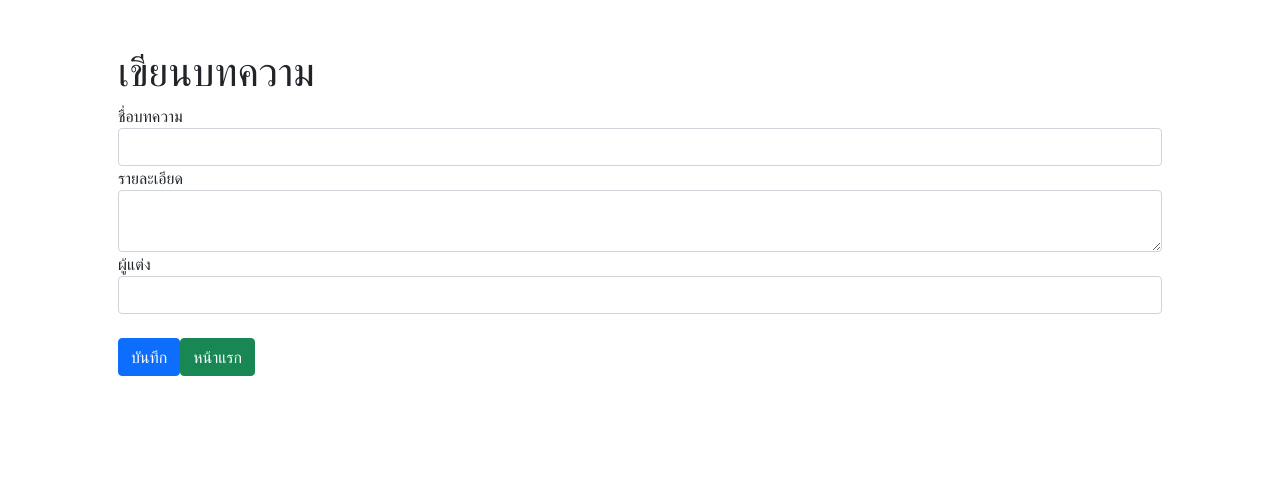
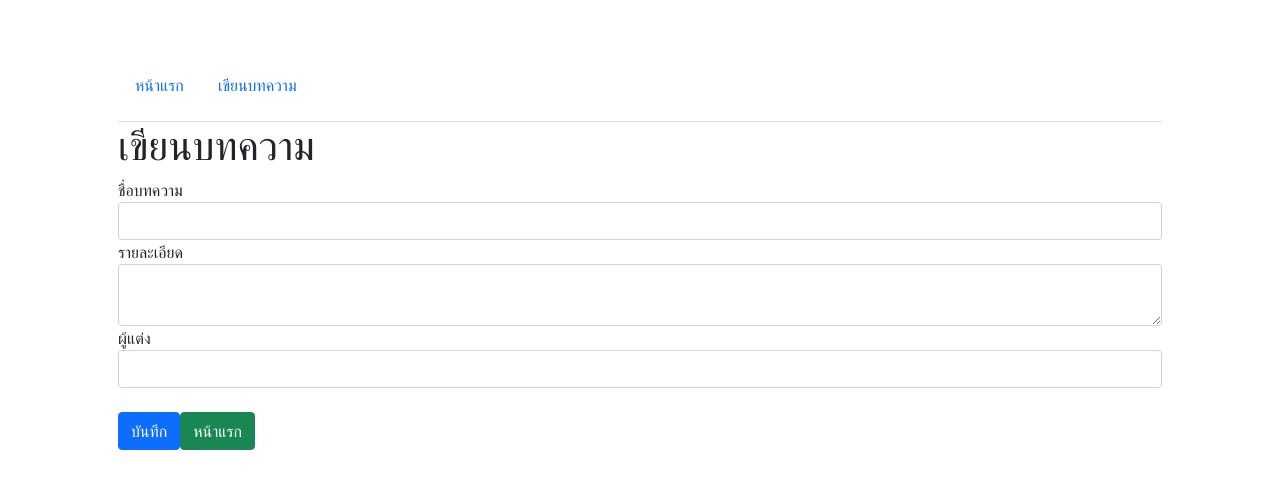
Before and after one commit to Thidtanai/Recap_Knowledge, a React (Create React App) app in the folder Kong/JS_MERN/client/: page /create in a window 1280 px wide. Shown: the top 488 px of the page. Built offline with nearby package versions, Linux system fonts and the light colour scheme.

Commit message:
Update Navbar

```diff
--- a/Kong/JS_MERN/client/src/App.js
+++ b/Kong/JS_MERN/client/src/App.js
@@ -1,8 +1,13 @@
+import NavbarComponent from "./components/NavbarComponent";
+
 function App() {
   return (
     <div className="container p-5">
+      <NavbarComponent />
       <h1>MERN STACK | Workshop</h1>
-      <a className="btn btn-primary" href="/create">เขียนบทความ</a>
+      <a className="btn btn-primary" href="/create">
+        เขียนบทความ
+      </a>
     </div>
   );
 }
--- a/Kong/JS_MERN/client/src/components/FormComponent.js
+++ b/Kong/JS_MERN/client/src/components/FormComponent.js
@@ -3,6 +3,7 @@
  */
 
 import { useState } from "react";
+import NavbarComponent from "./NavbarComponent";
 
 const FormComponent = () => {
   const [state, setState] = useState({
@@ -18,6 +19,7 @@
 
   return (
     <div className="container p-5">
+      <NavbarComponent />
       <h1>เขียนบทความ</h1>
       <form>
         <div className="form-group">
--- /dev/null
+++ b/Kong/JS_MERN/client/src/components/NavbarComponent.js
@@ -0,0 +1,20 @@
+const NavbarComponent = () => {
+  return (
+    <nav>
+      <ul className="nav nav-tabs">
+        <li className="nav-item pr-3 pt-3 pb-3">
+          <a href="/" className="nav-link">
+            หน้าแรก
+          </a>
+        </li>
+        <li className="nav-item pr-3 pt-3 pb-3">
+          <a href="/create" className="nav-link">
+            เขียนบทความ
+          </a>
+        </li>
+      </ul>
+    </nav>
+  );
+};
+
+export default NavbarComponent;
```
